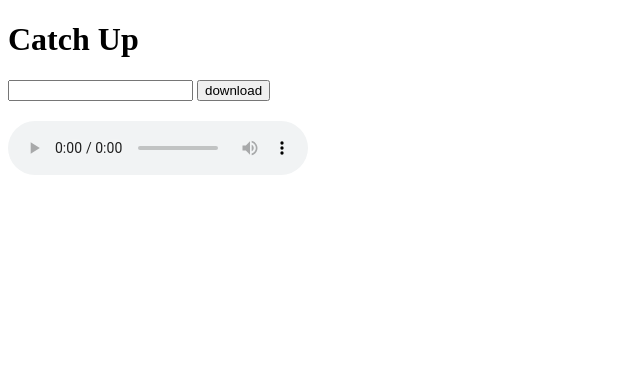
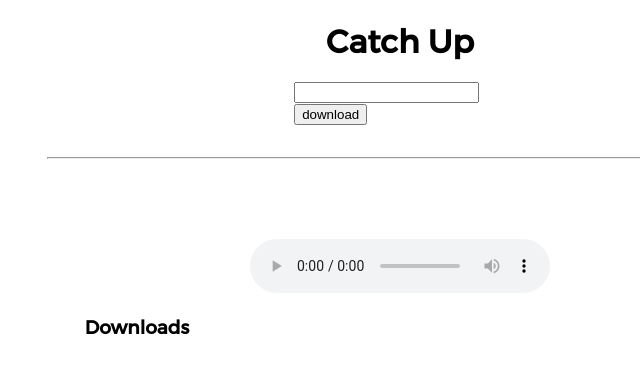
Before and after one commit to skylerto/CatchUp, an Electron app: page app/index.html in a window 800 px wide. Shown: the whole page, without its empty margins (0-640 px from the left). Drawn offline with Linux system fonts and the light colour scheme; no server answers.

Commit message:
slight style upgrades

```diff
--- a/app/css/style.css
+++ b/app/css/style.css
@@ -1,4 +1,52 @@
-html,
-body {
-    -webkit-app-region: drag;
+@font-face {
+  font-family: 'Montserrat';
+  src: url('font/Montserrat-Regular.otf')
 }
+@font-face {
+  font-family: 'Montserrat Light';
+  src: url('font/Montserrat-UltraLight.otf')
+}
+html, body {
+  font-family: 'Montserrat';
+  -webkit-app-region: drag;
+}
+
+.content {
+  width:90%;
+  margin: 0 auto;
+}
+
+.app-title {
+  text-align: center;
+}
+.audio {
+    margin-top: 5em;
+}
+.download {
+  width: 30%;
+  margin: 0 auto;
+    margin-bottom: 2em;
+
+}
+#talk-title {
+  text-align: center;
+}
+.player {
+  width: 42.5%;
+  margin: 0 auto;
+}
+.talks > .title {
+  padding-left: 2em;
+}
+ul {
+  font-family: 'Montserrat Light';
+  font-weight: 100;
+  letter-spacing: 0.5;
+}
+li {
+  list-style: none;
+  padding: 1em;
+}
+li:hover {
+  background-color: #d6d6d6;
+}
--- a/app/index.html
+++ b/app/index.html
@@ -8,32 +8,39 @@
 </head>
 
 <body>
+  <div class="content">
+    <div class="app-title">
       <h1>Catch Up</h1>
+    </div>
 
     <div class="download">
       <input type="text" name="url" id="url"></input>
       <button id="download-button">download</button>
     </div>
-
+  <hr>
+    <div class="audio">
+      <div class="">
+        <h3 id="talk-title"></h3>
+      </div>
       <div class="player">
-    <div class="">
-      <h2></h2>
-    </div>
-    <div class="">
-      <audio controls="controls" id="player">
+        <audio id="player" controls="controls">
           <source src="" type="audio/mp4">
         </audio>
       </div>
     </div>
 
     <div class="talks">
+      <h3 class="title">Downloads</h3>
       <ul id="talks"></ul>
     </div>
 
     <script src="./lib/index.js"></script>
+    <script src="./lib/player.js"></script>
     <script>
       update();
     </script>
+  </div>
+
 </body>
 
 </html>
--- a/app/lib/index.js
+++ b/app/lib/index.js
@@ -8,11 +8,13 @@ var fs = require('fs');
 let talks = document.getElementById("talks");
 talks.addEventListener("click", (e) => {
   let talk = e.target.innerHTML;
+  e.target.className = e.target.className == "playing" ? "" : "playing";
   let player = document.getElementById("player");
-  player.src = "talks/" + talk;
+  player.src = "talks/" + talk + ".m4a";
+  let title = document.getElementById("talk-title");
+  title.innerHTML = "Playing: " + talk;
   console.log(talk);
 });
-
 
 document.getElementById("download-button").addEventListener("click", () => {
   var url = document.getElementById("url").value;
```
Also changed, not shown: app/css/font/Montserrat-Black.otf (added), app/css/font/Montserrat-Bold.otf (added), app/css/font/Montserrat-ExtraBold.otf (added), app/css/font/Montserrat-Hairline.otf (added), app/css/font/Montserrat-Light.otf (added), app/css/font/Montserrat-Regular.otf (added), app/css/font/Montserrat-SemiBold.otf (added), app/css/font/Montserrat-UltraLight.otf (added). Lines whose indentation alone changed are shown as unchanged.
